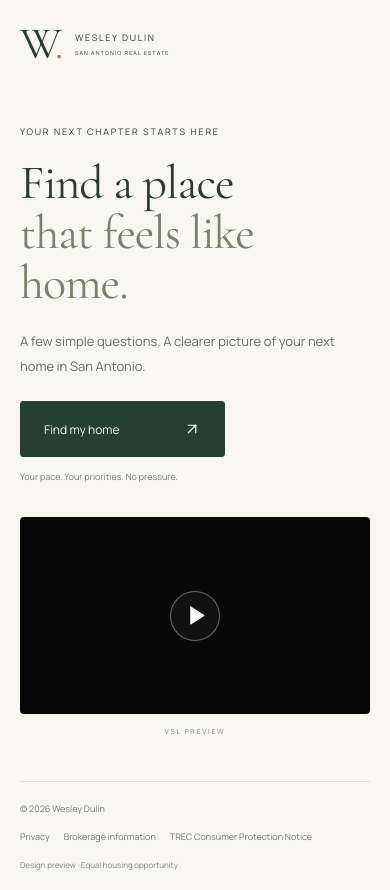
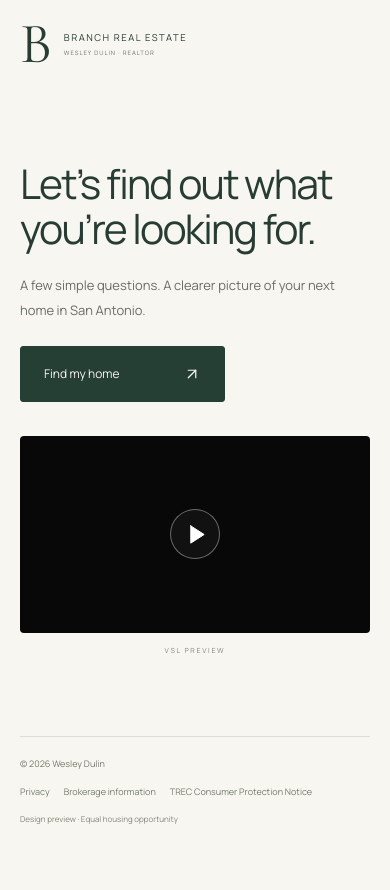
Before and after one commit to Jojo42011/Wesley-Landing-Page, a React (Vite) app: page / in a window 390 px wide. After the commit the page ends 844 px from the top, so only its background shows below. Built offline with nearby package versions, Linux system fonts and the light colour scheme.

Commit message:
Refine hero copy and Branch Real Estate identity

```diff
--- a/src/App.tsx
+++ b/src/App.tsx
@@ -23,20 +23,12 @@ export default function App() {
       <main id="main" className="landing-main container">
         <section className="hero" aria-labelledby="hero-title">
           <div className="hero-copy">
-            <span className="eyebrow">YOUR NEXT CHAPTER STARTS HERE</span>
-            <h1 id="hero-title">
-              Find a place
-              <br />
-              <em>that feels like home.</em>
-            </h1>
+            <h1 id="hero-title">Let’s find out what you’re looking for.</h1>
             <p>
               A few simple questions. A clearer picture of your next home in San
               Antonio.
             </p>
             <Action onClick={() => setModal("funnel")}>Find my home</Action>
-            <span className="reassurance">
-              Your pace. Your priorities. No pressure.
-            </span>
           </div>
           <Vsl />
         </section>
--- a/src/components/Controls.tsx
+++ b/src/components/Controls.tsx
@@ -5,14 +5,12 @@ export function Brand({ light = false }: { light?: boolean }) {
     <a
       className={`brand ${light ? "brand-light" : ""}`}
       href="#home"
-      aria-label="Wesley Dulin home"
+      aria-label="Branch Real Estate, Wesley Dulin"
     >
-      <span className="monogram">
-        W<span>.</span>
-      </span>
+      <span className="monogram">B</span>
       <span className="brand-copy">
-        <strong>WESLEY DULIN</strong>
-        <span>SAN ANTONIO REAL ESTATE</span>
+        <strong>BRANCH REAL ESTATE</strong>
+        <span>WESLEY DULIN · REALTOR</span>
       </span>
     </a>
   );
--- a/src/landing.css
+++ b/src/landing.css
@@ -116,14 +116,11 @@ legend span {
 }
 .monogram {
   font-family: var(--serif);
-  font-size: 55px;
-  letter-spacing: -8px;
-  line-height: 1;
-  margin-right: 8px;
-}
-.monogram > span {
-  color: var(--gold);
-  font-size: 50px;
+  font-size: 68px;
+  font-weight: 500;
+  letter-spacing: -4px;
+  line-height: 0.8;
+  margin-right: 4px;
 }
 .brand-copy {
   display: flex;
@@ -131,13 +128,14 @@ legend span {
   gap: 7px;
 }
 .brand-copy strong {
-  font-size: 11px;
+  font-size: 12px;
   font-weight: 600;
-  letter-spacing: 2.5px;
+  letter-spacing: 2.2px;
 }
 .brand-copy > span {
-  font-size: 7px;
-  letter-spacing: 1.6px;
+  font-size: 7.5px;
+  letter-spacing: 1.4px;
+  color: #6e766a;
 }
 .header-location {
   font-size: 9px;
@@ -165,13 +163,13 @@ legend span {
   letter-spacing: 1.8px;
 }
 .hero h1 {
-  font-size: clamp(56px, 5.3vw, 78px);
-  line-height: 1.04;
-  letter-spacing: -1.8px;
-  margin: 24px 0;
-}
-.hero h1 em {
-  display: inline-block;
+  max-width: 650px;
+  font-family: "Manrope", sans-serif;
+  font-size: clamp(45px, 4.4vw, 64px);
+  font-weight: 500;
+  line-height: 1.08;
+  letter-spacing: -2.8px;
+  margin: 0 0 28px;
 }
 .hero-copy > p {
   font-size: 14px;
@@ -209,12 +207,6 @@ legend span {
 .hero-copy > .button {
   min-width: 215px;
   margin-top: 29px;
-}
-.reassurance {
-  display: block;
-  font-size: 10px;
-  color: #777e70;
-  margin-top: 16px;
 }
 .vsl-block {
   width: 100%;
@@ -368,7 +360,7 @@ legend span {
     gap: 42px;
   }
   .hero h1 {
-    font-size: 60px;
+    font-size: 50px;
   }
   .footer-note {
     width: 100%;
@@ -394,22 +386,19 @@ legend span {
     gap: 11px;
   }
   .monogram {
-    font-size: 45px;
-    letter-spacing: -7px;
-  }
-  .monogram > span {
-    font-size: 41px;
+    font-size: 57px;
+    letter-spacing: -3px;
   }
   .brand-copy {
     gap: 5px;
   }
   .brand-copy strong {
-    font-size: 9px;
-    letter-spacing: 1.7px;
+    font-size: 9.5px;
+    letter-spacing: 1.5px;
   }
   .brand-copy > span {
-    font-size: 5.5px;
-    letter-spacing: 1.1px;
+    font-size: 6px;
+    letter-spacing: 1px;
   }
   .header-location {
     display: none;
@@ -424,9 +413,10 @@ legend span {
     margin-inline: auto;
   }
   .hero h1 {
-    font-size: clamp(48px, 10vw, 65px);
-    letter-spacing: -1px;
-    margin: 20px 0;
+    font-size: clamp(37px, 10.5vw, 53px);
+    line-height: 1.1;
+    letter-spacing: -1.8px;
+    margin: 0 0 22px;
   }
   .hero-copy > p {
     font-size: 13px;
@@ -435,10 +425,6 @@ legend span {
   .hero-copy > .button {
     margin-top: 23px;
     min-width: 205px;
-  }
-  .reassurance {
-    font-size: 9px;
-    margin-top: 13px;
   }
   .vsl-block {
     justify-self: start;
@@ -541,7 +527,7 @@ legend span {
     width: calc(100% - 32px);
   }
   .hero h1 {
-    font-size: 47px;
+    font-size: 36px;
   }
   .field-pair {
     grid-template-columns: 1fr;
```
